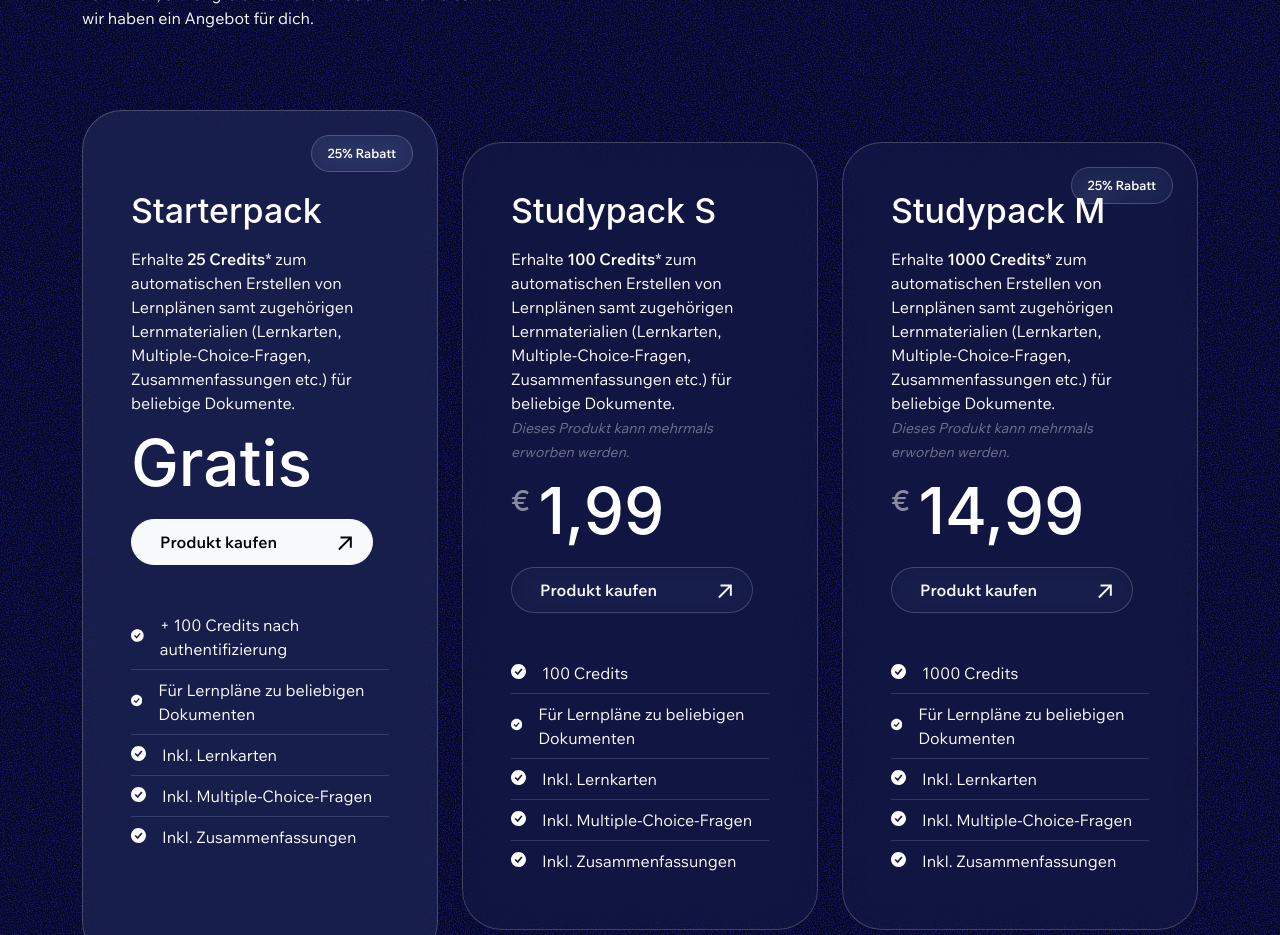
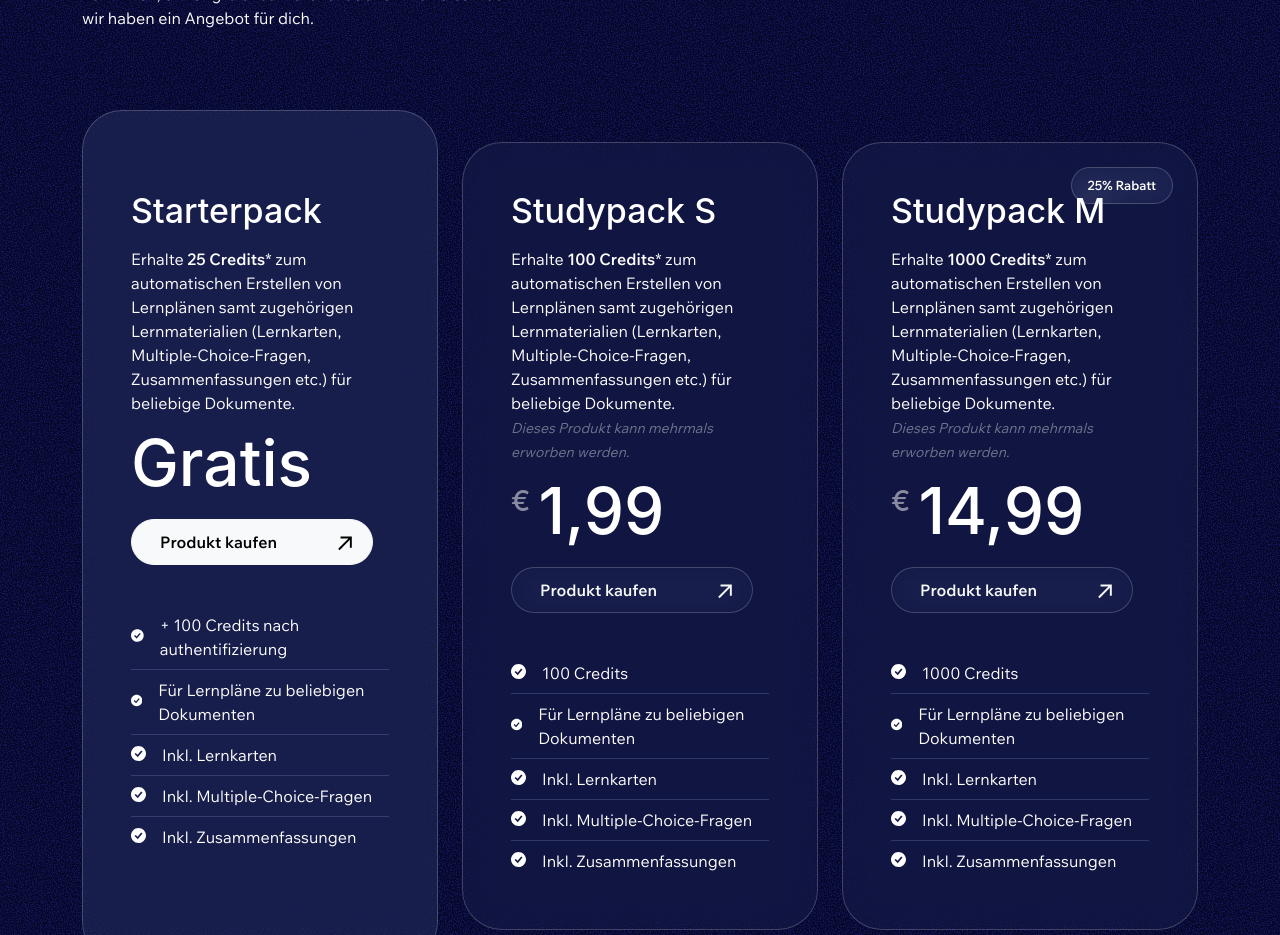
Before and after one commit to tanjawebdev/stackreps, a Next.js app: page / in a window 1280 px wide. Shown: the part 4760-5695 px from the top of the page. Built offline with nearby package versions, Linux system fonts and the light colour scheme.

Commit message:
adaptions for prod hosting

```diff
--- a/app/components/Prices.tsx
+++ b/app/components/Prices.tsx
@@ -26,7 +26,6 @@ export default function Prices() {
                       link="https://study.stackreps.com/"
                       linktext="Produkt kaufen"
                       points={["+ 100 Credits nach authentifizierung", "Für Lernpläne zu beliebigen Dokumenten", "Inkl. Lernkarten", "Inkl. Multiple-Choice-Fragen", "Inkl. Zusammenfassungen"]}
-                      discount={25}
                       highlight={true}
                       ref={refPrice2}
                   >
```
Also changed, not shown: 1 other file (tests, documents, lock files or other folders).
